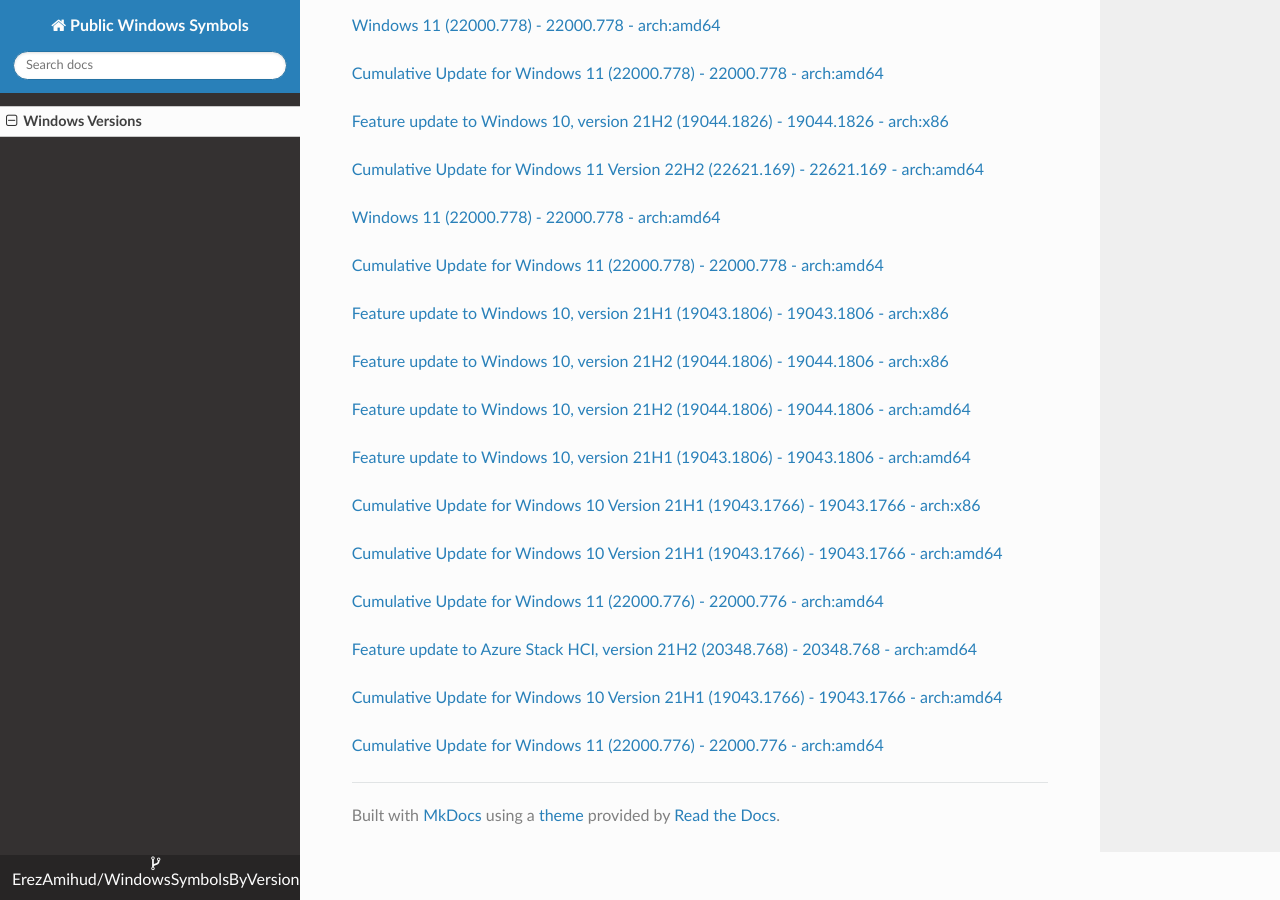
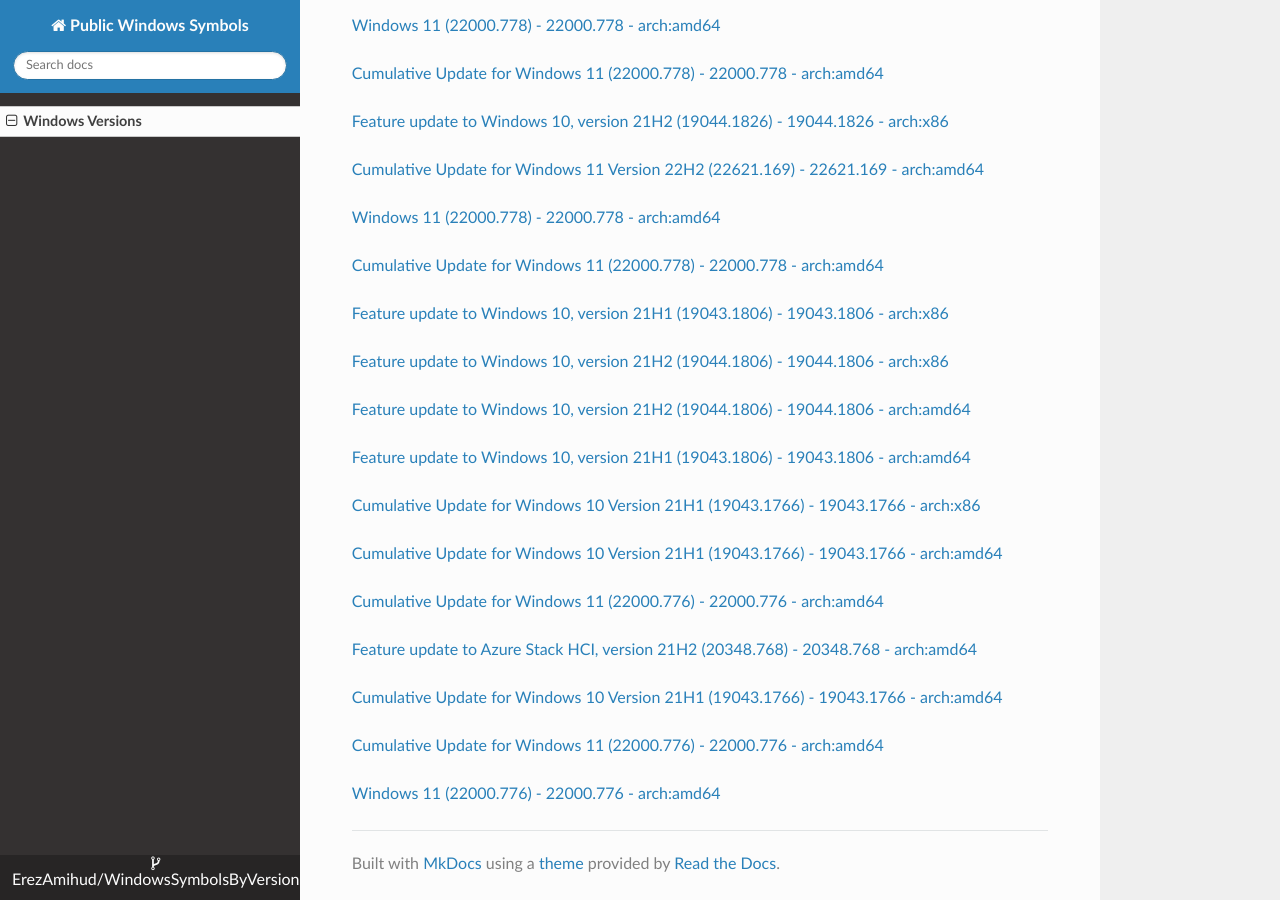
Before and after one commit to ErezAmihud/WindowsSymbolsByVersion, an MkDocs documentation site: the page built from docs/index.md, in a window 1280 px wide and 900 px high, scrolled down 59957 px. Built offline with MkDocs 1.6.1, drawn with Linux system fonts in a browser that asks for light colours; nearby versions of some CDN libraries.

Commit message:
Automated commit, add manifest for af6e1934-5417-4286-b904-2e7a078a0342

```diff
--- a/docs/index.md
+++ b/docs/index.md
@@ -3562,3 +3562,6 @@
 
 
 [Cumulative Update for Windows 11 (22000.776) - 22000.776 - arch:amd64](https://github.com/ErezAmihud/WindowsSymbolsByVersion/blob/main/manifests/00d57e63-fe2c-4f28-b9a1-1287dfe722c9.manifest)
+
+
+[Windows 11 (22000.776) - 22000.776 - arch:amd64](https://github.com/ErezAmihud/WindowsSymbolsByVersion/blob/main/manifests/af6e1934-5417-4286-b904-2e7a078a0342.manifest)
```
Also changed, not shown: process_builds.json (+1 -1 lines), 1 other file.
